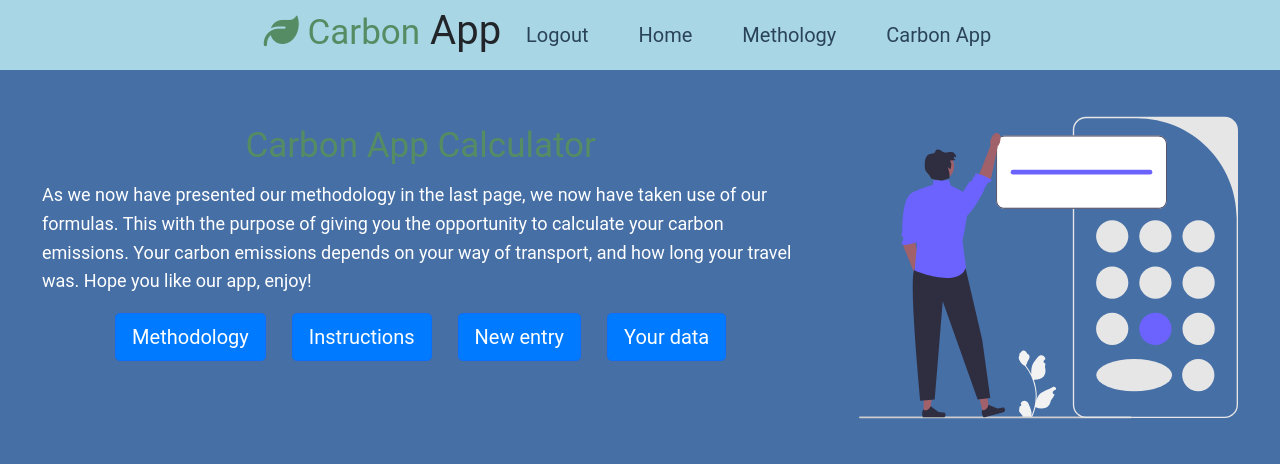
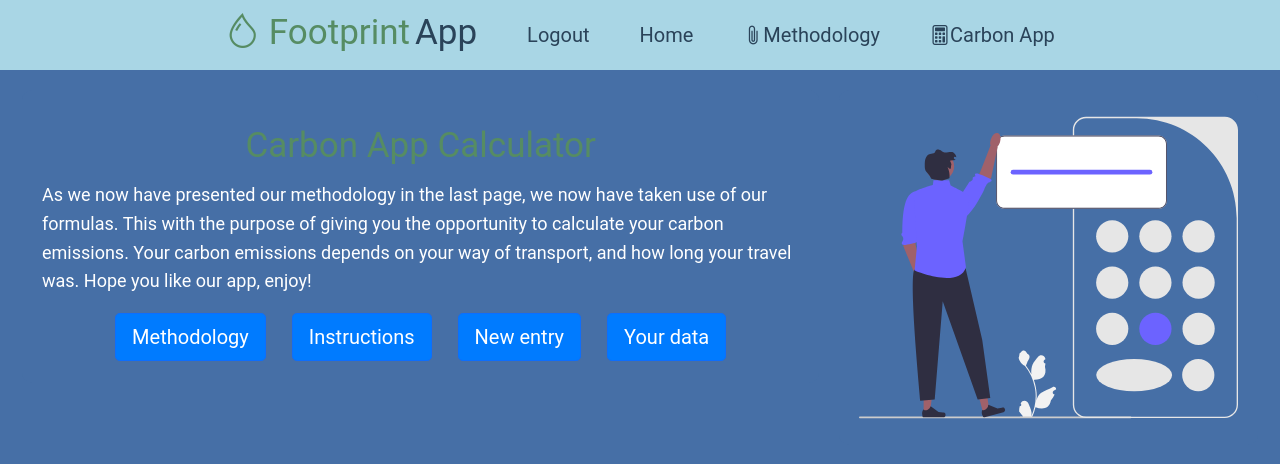
Before and after one commit to filipframstad/Carbon-App-2024---Group-2---Test, a Flask app: page /carbon_app in a window 1280 px wide. Shown: the top 464 px of the page. Run offline with Flask 2, Linux system fonts and the light colour scheme; a user stored in the database is signed in; some libraries are stand-ins or nearby versions.

Commit message:
Update layout.html

```diff
--- a/capp/templates/layout.html
+++ b/capp/templates/layout.html
@@ -47,13 +47,36 @@
           <div class="container">
             <div class="carbon_app_navbar">
               <h1 class="logo">
-                <span class="text-logo"><i class="fa-solid fa-leaf"></i> Carbon</span> App
+                <a href="/">
+                <span class="text-logo"><i class="bi bi-droplet"></i> Footprint</span> <span style="font-size: 35px;">App</span>
+                </a>
               </h1>
               {% if current_user.is_authenticated %}
+                <div class="carbon_app_navbar_ul">
                   <nav>
                     <ul>
                         <li>
                           <a href="{{url_for('users.logout')}}">Logout</a>
+                        </li>
+                        <li>
+                            <a href="{{url_for('home.home_home')}}">Home</a>
+                        </li>
+                        <li>
+                            <a href="{{url_for('methodology.methodology_home')}}"><i class="bi bi-paperclip"></i>Methodology</a>
+                        </li>
+                        <li>
+                            <a href="{{url_for('carbon_app.carbon_app_home')}}"><i class="bi bi-calculator"></i>Carbon App</a>
+                        </li>
+                    </ul>
+                  </nav>
+                  {% else %}
+                  <nav>
+                    <ul>
+                        <li>
+                          <a href="{{url_for('users.register')}}" class="btn btn-primary btn-lg mr-2", style="background-color:#568c63; color:#fff; justify-content:right; border: none;"><i class="bi bi-signpost"></i> Register</a>
+                        </li>
+                        <li>
+                          <a href="{{url_for('users.login')}}" class="btn btn-primary btn-lg mr-2", style="background-color:#568c63; color:#fff; justify-content:right; border: none;"><i class="bi bi-box-arrow-in-right"></i> Login</a>
                         </li>
                         <li>
                             <a href="{{url_for('home.home_home')}}">Home</a>
@@ -66,26 +89,7 @@
                         </li>
                     </ul>
                   </nav>
-              {% else %}
-              <nav>
-                <ul>
-                    <li>
-                      <a href="{{url_for('users.register')}}">Register</a>
-                    </li>
-                    <li>
-                      <a href="{{url_for('users.login')}}">Login</a>
-                    </li>
-                    <li>
-                        <a href="{{url_for('home.home_home')}}">Home</a>
-                    </li>
-                    <li>
-                        <a href="{{url_for('methodology.methodology_home')}}">Methology</a>
-                    </li>
-                    <li>
-                        <a href="{{url_for('carbon_app.carbon_app_home')}}">Carbon App</a>
-                    </li>
-                </ul>
-              </nav>
+                </div>
               {% endif %}
             </div>
           </div>
```
Lines whose indentation alone changed are shown as unchanged.
